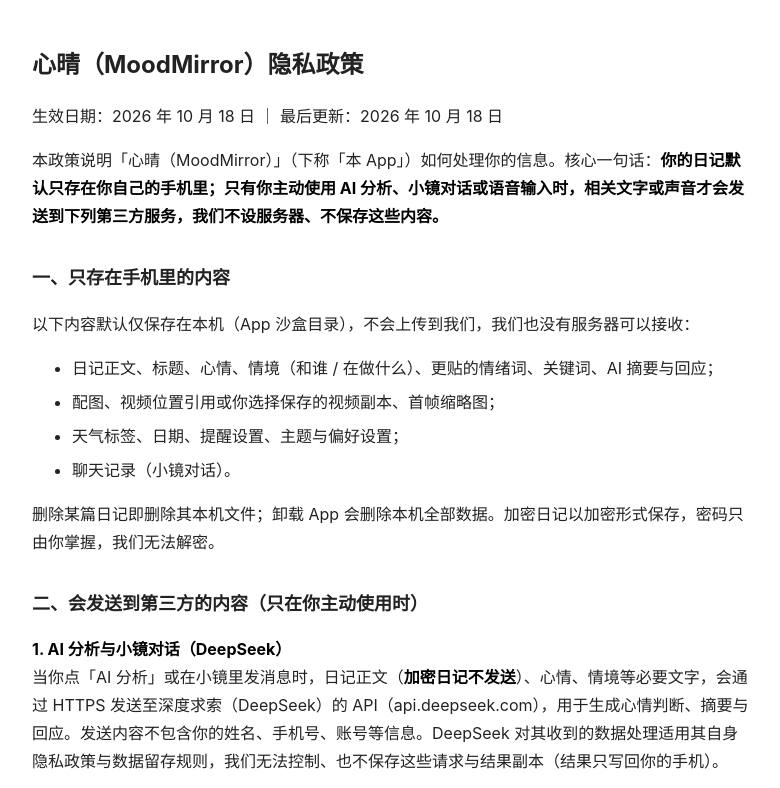
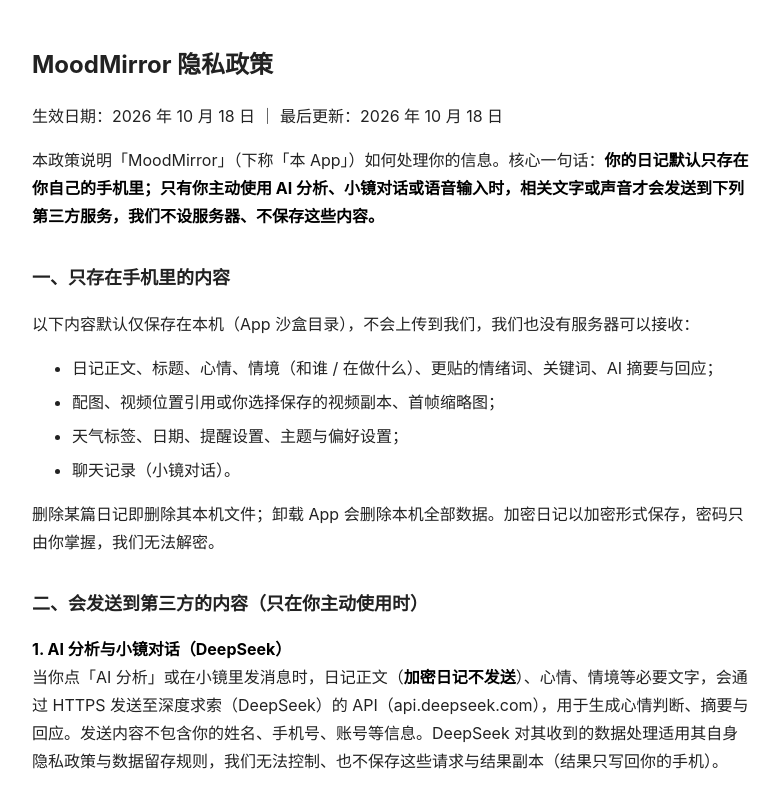
Before and after one commit to sungger/privai-privacy, a plain HTML site: page moodmirror.html in a window 1280 px wide. Shown: the top 788 px of the page, without its empty margins (248-1028 px from the left). Drawn offline with Linux system fonts and the light colour scheme.

Commit message:
Add files via upload

```diff
--- a/moodmirror.html
+++ b/moodmirror.html
@@ -1,12 +1,12 @@
 <!DOCTYPE html>
 <html lang="zh-CN"><head><meta charset="utf-8">
 <meta name="viewport" content="width=device-width,initial-scale=1">
-<title>心晴（MoodMirror）隐私政策</title>
+<title>MoodMirror 隐私政策</title>
 <style>body{max-width:720px;margin:0 auto;padding:28px 20px 60px;font:16px/1.75 -apple-system,"PingFang SC",sans-serif;color:#222}h1{font-size:24px}h2{font-size:18px;margin-top:32px}li{margin:6px 0}strong{color:#000}</style>
 </head><body>
-<h1>心晴（MoodMirror）隐私政策</h1>
+<h1>MoodMirror 隐私政策</h1>
 <p>生效日期：2026 年 10 月 18 日 ｜ 最后更新：2026 年 10 月 18 日</p>
-<p>本政策说明「心晴（MoodMirror）」（下称「本 App」）如何处理你的信息。核心一句话：<strong>你的日记默认只存在你自己的手机里；只有你主动使用 AI 分析、小镜对话或语音输入时，相关文字或声音才会发送到下列第三方服务，我们不设服务器、不保存这些内容。</strong></p>
+<p>本政策说明「MoodMirror」（下称「本 App」）如何处理你的信息。核心一句话：<strong>你的日记默认只存在你自己的手机里；只有你主动使用 AI 分析、小镜对话或语音输入时，相关文字或声音才会发送到下列第三方服务，我们不设服务器、不保存这些内容。</strong></p>
 
 <h2>一、只存在手机里的内容</h2>
 <p>以下内容默认仅保存在本机（App 沙盒目录），不会上传到我们，我们也没有服务器可以接收：</p>
```
